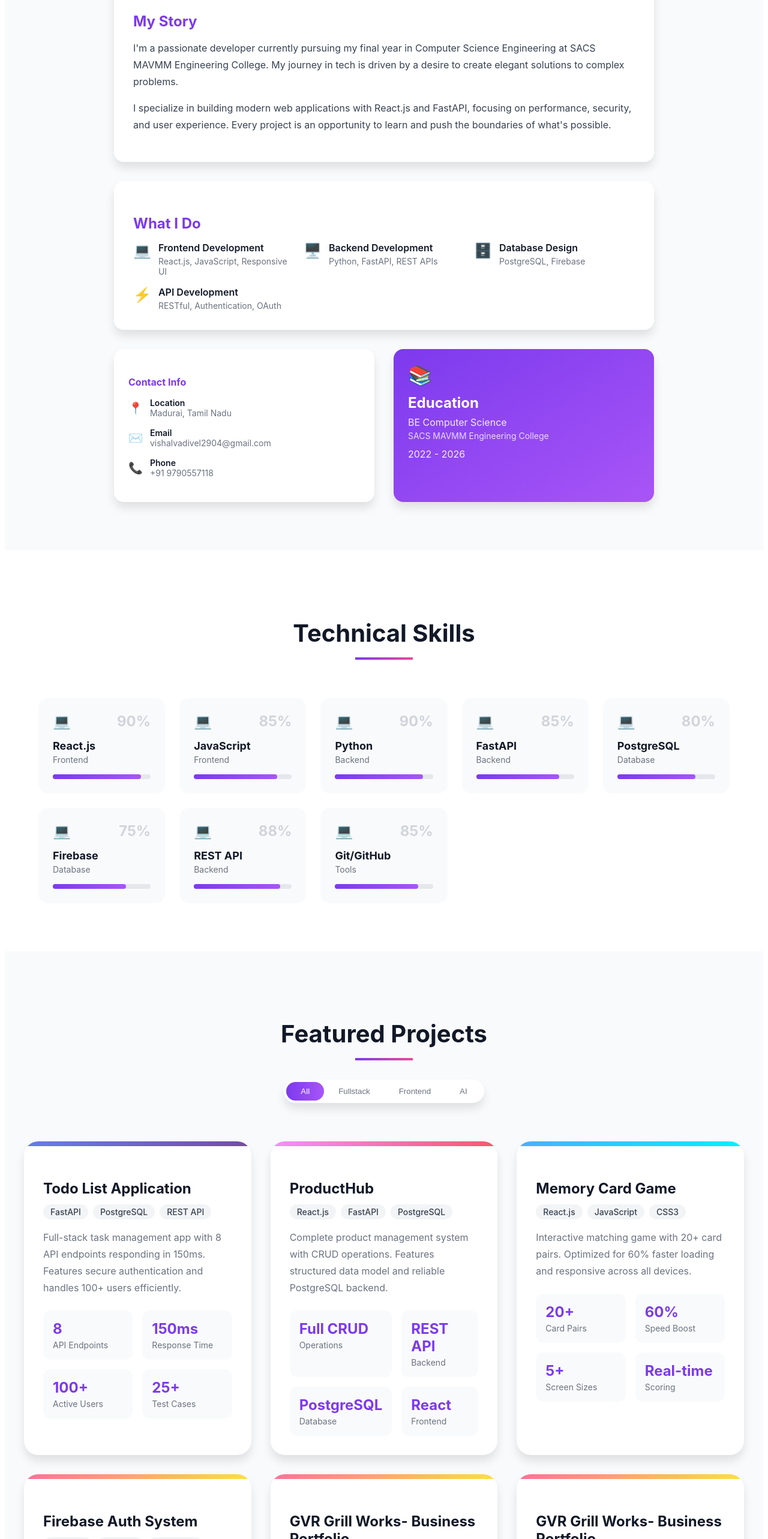
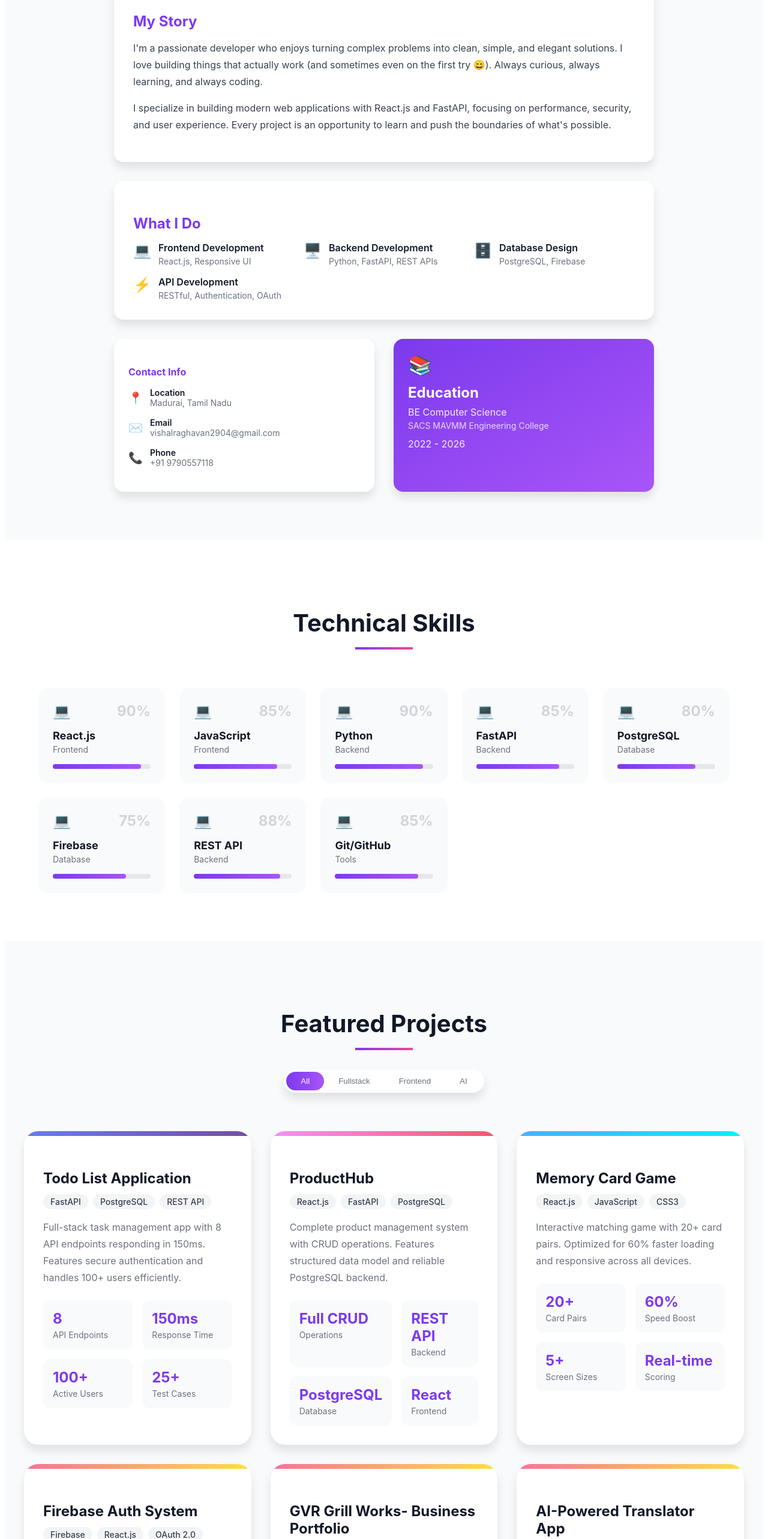
Before and after one commit to Vishal29-git/Vishal_Portfolio, a React (Vite) app: page / in a window 1280 px wide. Shown: the part 1345-3911 px from the top of the page at 60% size. Built offline with nearby package versions, Linux system fonts and the light colour scheme.

Commit message:
project added

```diff
--- a/src/App.jsx
+++ b/src/App.jsx
@@ -68,19 +68,7 @@ export default function Portfolio() {
       ],
       gradient: 'linear-gradient(135deg, #fa709a 0%, #fee140 100%)'
     },
-    {
-      title: 'GVR Grill Works- Business Portfolio',
-      category: 'frontend',
-      tech: ['Firebase', 'React.js', 'OAuth 2.0'],
-      description: ' Designed and deployed a responsive business website with structured navigation, gallery sections, and Google Maps integration to improve user engagement.',
-      metrics: [
-        { label: 'Success Rate', value: '99%' },
-        { label: 'Auth Types', value: 'OAuth 2.0' },
-        { label: 'Users', value: '500+' },
-        { label: 'Error Reduction', value: '75%' }
-      ],
-      gradient: 'linear-gradient(135deg, #fa709a 0%, #fee140 100%)'
-    },
+
     {
       title: 'GVR Grill Works- Business Portfolio',
       category: 'frontend',
@@ -242,7 +230,7 @@ export default function Portfolio() {
             <div style={{ backgroundColor: '#ffffff', padding: '2rem', borderRadius: '1rem', boxShadow: '0 10px 15px rgba(0,0,0,0.1)' }}>
               <h3 style={{ fontSize: '1.5rem', fontWeight: 700, marginBottom: '1rem', color: '#7c3aed' }}>My Story</h3>
               <p style={{ color: '#374151', lineHeight: 1.75, marginBottom: '1rem' }}>
-                I'm a passionate developer currently pursuing my final year in Computer Science Engineering at SACS MAVMM Engineering College. My journey in tech is driven by a desire to create elegant solutions to complex problems.
+                I'm a passionate developer who enjoys turning complex problems into clean, simple, and elegant solutions. I love building things that actually work (and sometimes even on the first try 😄). Always curious, always learning, and always coding.
               </p>
               <p style={{ color: '#374151', lineHeight: 1.75 }}>
                 I specialize in building modern web applications with React.js and FastAPI, focusing on performance, security, and user experience. Every project is an opportunity to learn and push the boundaries of what's possible.
@@ -253,7 +241,7 @@ export default function Portfolio() {
               <h3 style={{ fontSize: '1.5rem', fontWeight: 700, marginBottom: '1rem', color: '#7c3aed' }}>What I Do</h3>
               <div style={{ display: 'grid', gridTemplateColumns: 'repeat(auto-fit, minmax(250px, 1fr))', gap: '1rem' }}>
                 {[
-                  { icon: '💻', title: 'Frontend Development', desc: 'React.js, JavaScript, Responsive UI' },
+                  { icon: '💻', title: 'Frontend Development', desc: 'React.js, Responsive UI' },
                   { icon: '🖥️', title: 'Backend Development', desc: 'Python, FastAPI, REST APIs' },
                   { icon: '🗄️', title: 'Database Design', desc: 'PostgreSQL, Firebase' },
                   { icon: '⚡', title: 'API Development', desc: 'RESTful, Authentication, OAuth' }
@@ -274,7 +262,7 @@ export default function Portfolio() {
                 <h4 style={{ fontWeight: 700, marginBottom: '1rem', color: '#7c3aed' }}>Contact Info</h4>
                 {[
                   { icon: '📍', label: 'Location', value: 'Madurai, Tamil Nadu' },
-                  { icon: '✉️', label: 'Email', value: 'vishalvadivel2904@gmail.com' },
+                  { icon: '✉️', label: 'Email', value: 'vishalraghavan2904@gmail.com' },
                   { icon: '📞', label: 'Phone', value: '+91 9790557118' }
                 ].map((info, i) => (
                   <div key={i} style={{ display: 'flex', alignItems: 'center', gap: '0.75rem', marginBottom: '1rem' }}>
```
